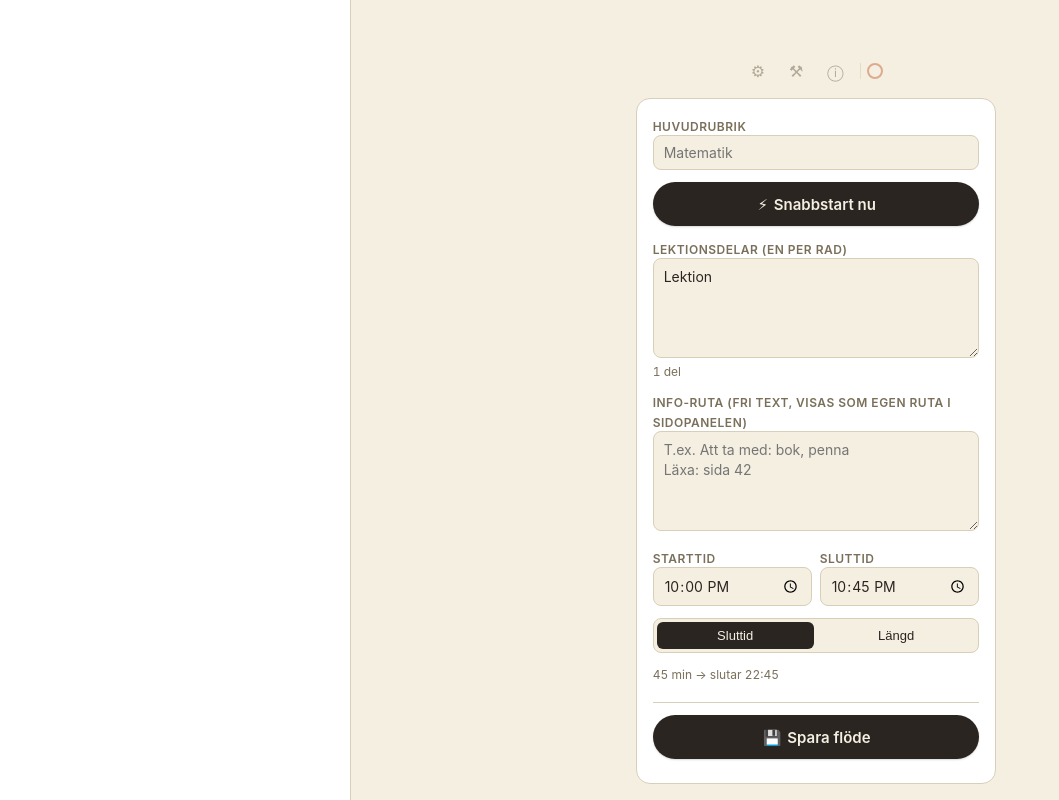
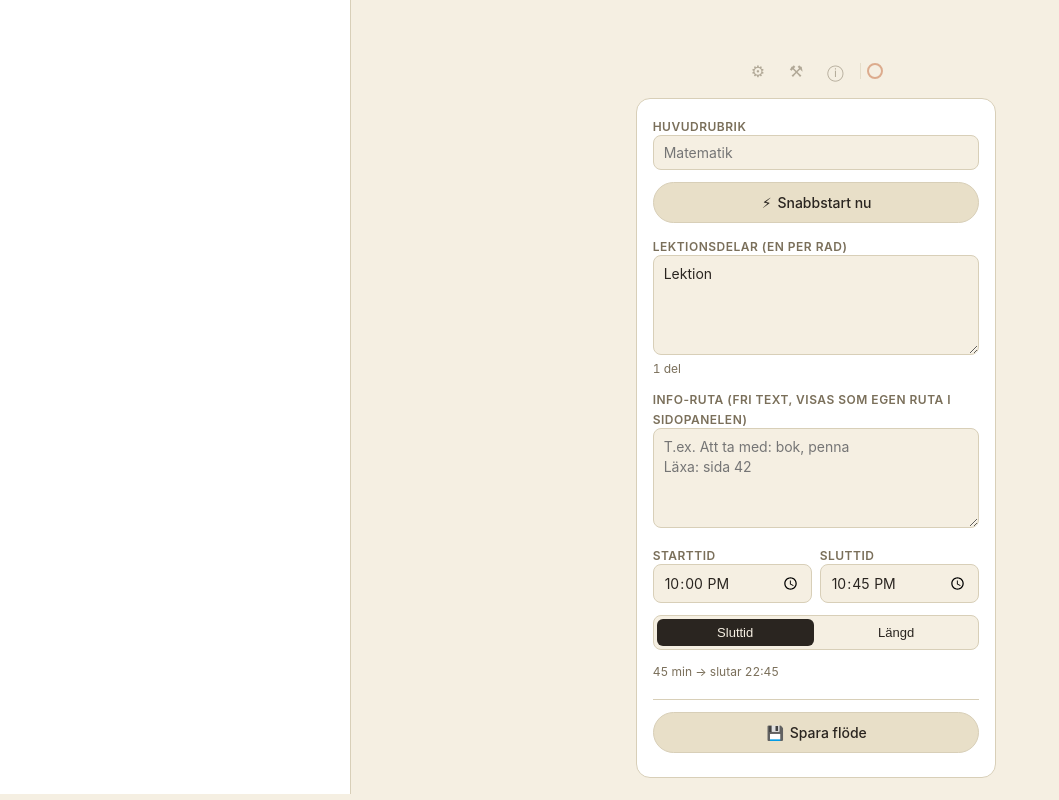
Before and after one commit to ximonse/the_timer, a plain HTML site: page index.html in a window 1280 px wide. Shown: the part 762-1562 px from the top of the page, without its empty margins (0-1059 px from the left). Drawn offline with Linux system fonts and the light colour scheme.

Commit message:
Mjukare knappkontrast — pill-bakgrund med subtil kant istället för stark fg/bg-invertering

```diff
--- a/index.html
+++ b/index.html
@@ -177,14 +177,13 @@
   .mode-toggle button.on { background: var(--pill-on); color: var(--pill-on-fg); }
   .feedback { font-size: 12px; color: var(--muted); margin-top: 2px; font-variant-numeric: tabular-nums; }
   .quickstart {
-    background: var(--fg); color: var(--bg);
-    border: 0; border-radius: 999px;
-    padding: 12px 16px; font-size: 15px; font-weight: 600;
+    background: var(--pill); color: var(--fg);
+    border: 1px solid var(--border); border-radius: 999px;
+    padding: 10px 16px; font-size: 14px; font-weight: 500;
     cursor: pointer; font-family: inherit;
-    transition: filter .15s;
-    box-shadow: 0 1px 2px rgba(0,0,0,0.15);
+    transition: background .15s;
   }
-  .quickstart:hover { filter: brightness(1.1); }
+  .quickstart:hover { background: var(--border); }
   .flows { display: flex; flex-direction: column; gap: 8px; margin-top: 8px; padding-top: 12px; border-top: 1px solid var(--border); }
   .flow-list { display: flex; flex-direction: column; gap: 4px; }
   .flow-item {
```
